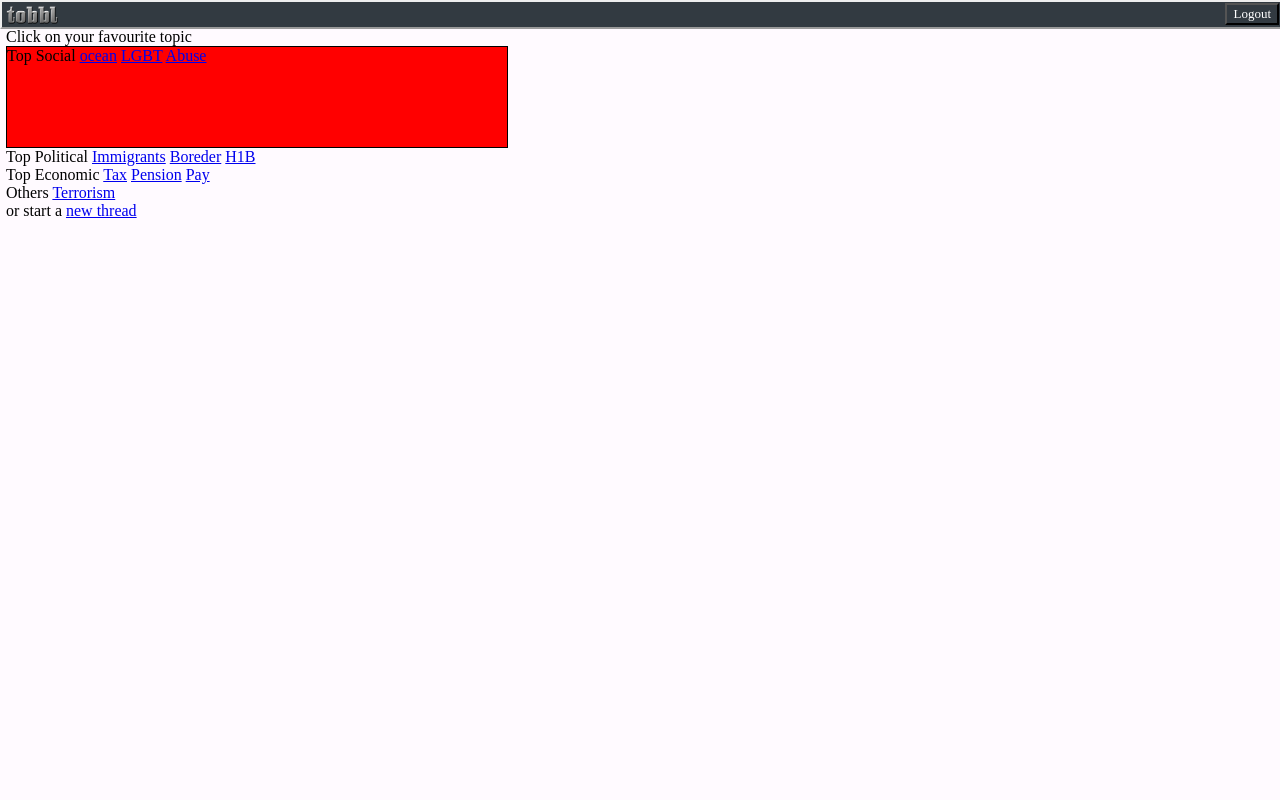
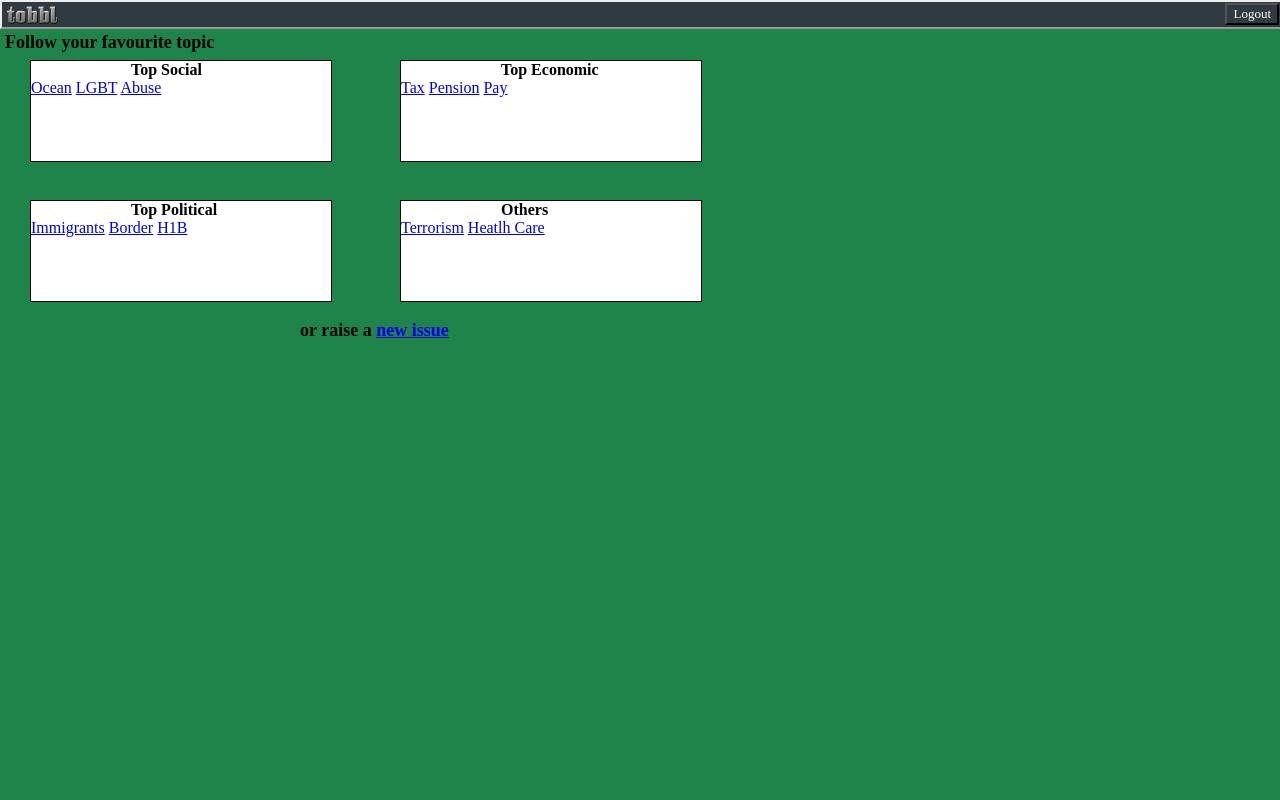
Before and after one commit to nemoteric/tobbl-proto1, a Flask app: page / in a window 1280 px wide. Run offline with Flask 2, Linux system fonts and the light colour scheme; the visitor is signed in with stand-in values (Sample User, id 1); some libraries are stand-ins or nearby versions.

Commit message:
my commit

```diff
--- a/src/main/views.py
+++ b/src/main/views.py
@@ -12,3 +12,7 @@ def home():
 @main.route('/test')
 def test():
     return render_template('test.html')
+
+@main.route('/search' )
+def test():
+    return render_template('test.html')
--- a/src/static/styles/base.css
+++ b/src/static/styles/base.css
@@ -52,7 +52,7 @@ div#content{
 . { padding-left: 10px; padding-right: 10px}
 
 body {
-    background-color: #FFFAFF;
+    background-color: #1E8449  ;
 
 }
 
--- a/src/static/styles/home.css
+++ b/src/static/styles/home.css
@@ -2,9 +2,65 @@
   border: 5px solid green ;
 }
 
-.style {
-    width:500px;
+.style1 {
+    position: fixed;
+    width:300px;
     height:100px;
+    left: 30px;
+    top:60px;
     border:1px solid #000;
-    background: red
+    background: white
 }
+
+.style2 {
+    position: fixed;
+    width:300px;
+    height:100px;
+    left: 30px;
+    top:200px;
+    border:1px solid #000;
+    background: white
+}
+
+
+.style3 {
+    position: fixed;
+    width:300px;
+    height:100px;
+    left: 400px;
+    top:60px;
+    border:1px solid #000;
+    background: white
+}
+
+.style4 {
+    position: fixed;
+    width:300px;
+    height:100px;
+    left: 400px;
+    top:200px;
+    border:1px solid #000;
+    background: white
+}
+
+.b1 {
+    font-weight: bold;
+    font-size: 16px;
+    text-indent: 100px
+}
+
+.style5 {
+    position: fixed;
+    left:300px;
+    top:320px;
+    font-weight: bold;
+    font-size : 18px
+}
+
+.style6 {
+    position: fixed;
+    left:5px;
+    top:32px;
+    font-weight: bold;
+    font-size : 18px
+}
--- a/src/templates/main/home.html
+++ b/src/templates/main/home.html
@@ -12,28 +12,32 @@
 {% endblock %}
 
 {% block content %}
-    Click on your favourite topic
-    <div class="style">
-        Top Social
-        <a href="/thread/ocean">ocean</a>
+    <div class="style6">Follow your favourite topic</div>
+    <div class="style1">
+        <div class='b1'>Top Social</div>
+            <a href="/thread/ocean">Ocean</a>
             <a href="/thread/LGBT">LGBT</a>
             <a href="/thread/Abuse">Abuse</a>
     </div>
-    <div class=".style">
-        Top Political
+    <div class="style2">
+        <div class='b1'>Top Political</div>
             <a href="/thread/immigrants">Immigrants</a>
-        <a href="/thread/Border">Boreder</a>
+            <a href="/thread/Border">Border</a>
          <a href="/thread/H1B">H1B</a>
     </div>
-    <div class=".style">
-        Top Economic
+    <div class="style3">
+        <div class='b1'>Top Economic</div>
             <a href="/thread/Tax">Tax</a>
             <a href="/thread/Pension">Pension</a>
             <a href="/thread/EqualPay">Pay</a>
     </div>
-    <div class=".style">
-        Others
+    <div class="style4">
+        <div class='b1'>Others</div>
             <a href="/thread/Terrorism">Terrorism</a>
+            <a href="/thread/Health">Heatlh Care</a>
     </div>
-    or start a <a href="/thread/new">new thread</a>
+    <br>
+    <div class="style5">
+        or raise a <a href="/thread/new">new issue</a>
+    </div>
 {% endblock %}
```
Lines whose indentation alone changed are shown as unchanged.
